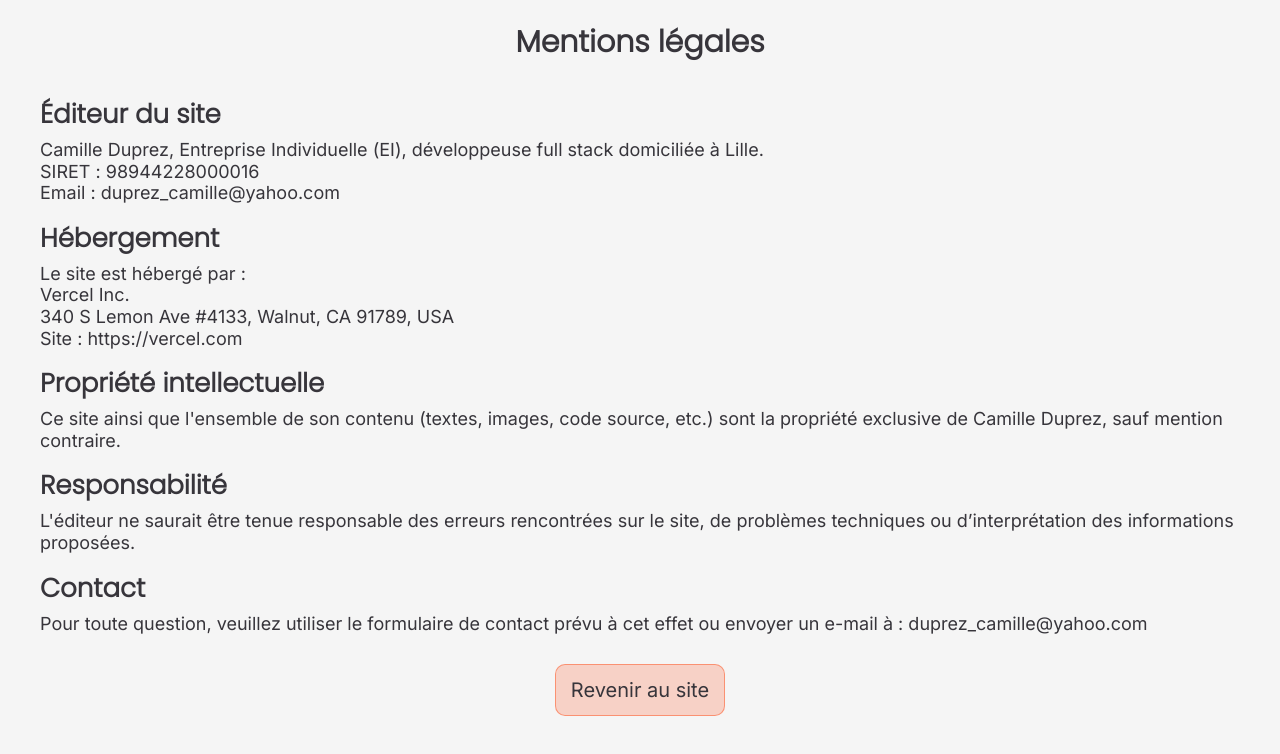
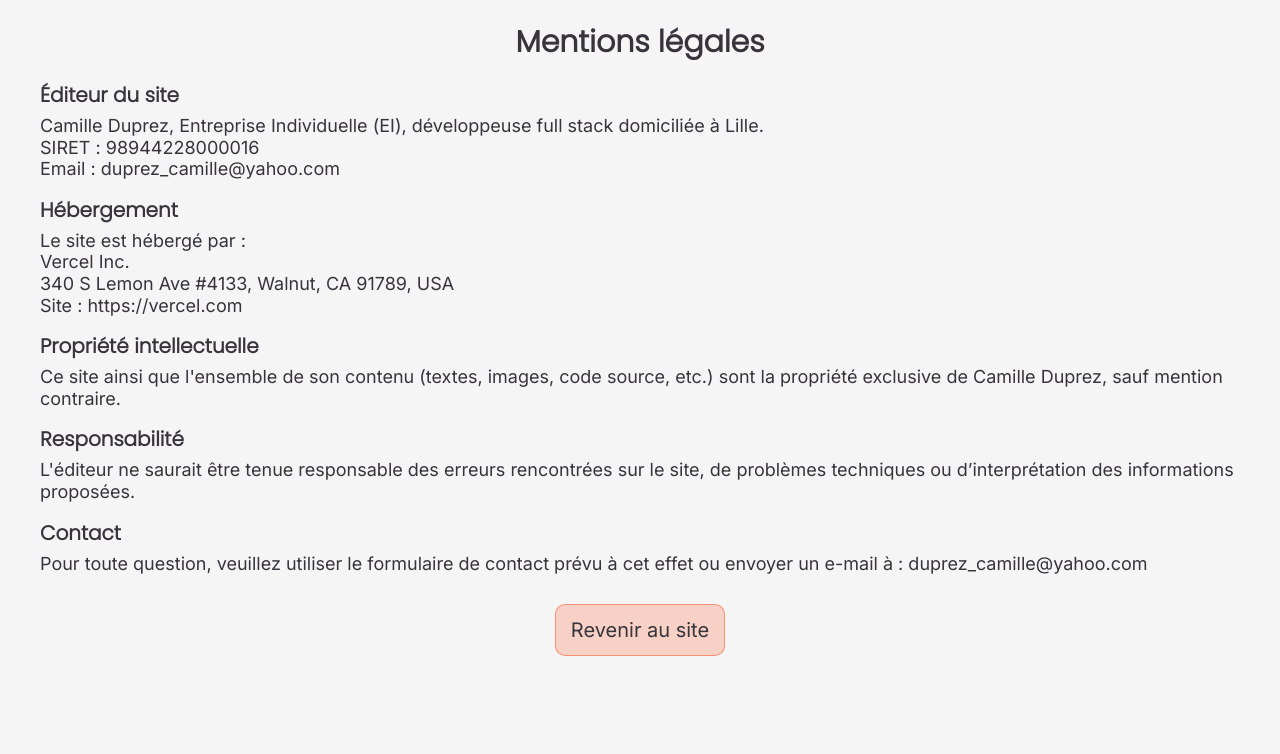
Before and after one commit to Camille0985/Portfolio-v2, a React (Create React App) app: page /mentions-legales in a window 1280 px wide. Shown: the top 754 px of the page. Built offline with nearby package versions, Linux system fonts and the light colour scheme.

Commit message:
Ajout classes h1 - h2 des pages mentions légales, politique de confidentialité et error pour ciblage spécifique

```diff
--- a/src/pages/Error.jsx
+++ b/src/pages/Error.jsx
@@ -6,7 +6,7 @@ const Error = () => {
   return (
     <div className="not-found">
       <div className="container">
-        <h1>404 - Page introuvable</h1>
+        <h1 className="static-h1">404 - Page introuvable</h1>
         <p className="error-message">Oups... la page que vous cherchez n'existe pas ou a été déplacée.</p>
       </div>
       <Link className="back-link" to="/">Revenir au site</Link>
--- a/src/pages/MentionsLegales.jsx
+++ b/src/pages/MentionsLegales.jsx
@@ -5,10 +5,10 @@ const MentionsLegales = () => {
   return (
     <main className="legal-content">
       <div className="container">
-        <h1>Mentions légales</h1>
+        <h1 className="static-h1">Mentions légales</h1>
 
         <section>
-          <h2>Éditeur du site</h2>
+          <h2 className="static-h2">Éditeur du site</h2>
           <p>
             Camille Duprez, Entreprise Individuelle (EI), développeuse full stack domiciliée à Lille.<br />
             SIRET : 98944228000016<br />
@@ -17,7 +17,7 @@ const MentionsLegales = () => {
         </section>
 
         <section>
-          <h2>Hébergement</h2>
+          <h2 className="static-h2">Hébergement</h2>
           <p>
             Le site est hébergé par :<br />
             Vercel Inc.<br />
@@ -27,21 +27,21 @@ const MentionsLegales = () => {
         </section>
 
         <section>
-          <h2>Propriété intellectuelle</h2>
+          <h2 className="static-h2">Propriété intellectuelle</h2>
           <p>
             Ce site ainsi que l'ensemble de son contenu (textes, images, code source, etc.) sont la propriété exclusive de Camille Duprez, sauf mention contraire.
           </p>
         </section>
 
         <section>
-          <h2>Responsabilité</h2>
+          <h2 className="static-h2">Responsabilité</h2>
           <p>
             L'éditeur ne saurait être tenue responsable des erreurs rencontrées sur le site, de problèmes techniques ou d’interprétation des informations proposées.
           </p>
         </section>
 
         <section>
-          <h2>Contact</h2>
+          <h2 className="static-h2">Contact</h2>
           <p>
             Pour toute question, veuillez utiliser le formulaire de contact prévu à cet effet ou envoyer un e-mail à : duprez_camille@yahoo.com
           </p>
--- a/src/pages/PolitiqueConfidentialite.jsx
+++ b/src/pages/PolitiqueConfidentialite.jsx
@@ -5,31 +5,31 @@ const PolitiqueConfidentialite = () => {
   return (
     <main className="legal-content">
       <div className="container">
-        <h1>Politique de confidentialité</h1>
+        <h1 className="static-h1">Politique de confidentialité</h1>
 
         <section>
-          <h2>Données personnelles</h2>
+          <h2 className="static-h2">Données personnelles</h2>
           <p>
             Ce site ne collecte aucune donnée personnelle automatiquement. Le formulaire de contact repose sur le service tiers <a href="https://formsubmit.co" target="_blank" rel="noreferrer">FormSubmit</a>.
           </p>
         </section>
 
         <section>
-          <h2>Formulaire de contact</h2>
+          <h2 className="static-h2">Formulaire de contact</h2>
           <p>
             Les données transmises via le formulaire (nom, adresse e-mail, message) sont envoyées directement par e-mail via FormSubmit et ne sont pas stockées sur ce site.
           </p>
         </section>
 
         <section>
-          <h2>Cookies</h2>
+          <h2 className="static-h2">Cookies</h2>
           <p>
             Ce site n’utilise pas de cookies ni de traceurs à des fins publicitaires ou statistiques.
           </p>
         </section>
 
         <section>
-          <h2>Responsable du traitement</h2>
+          <h2 className="static-h2">Responsable du traitement</h2>
           <p>
             Camille Duprez<br />
             E-mail : duprez_camille@yahoo.com
@@ -37,7 +37,7 @@ const PolitiqueConfidentialite = () => {
         </section>
 
         <section>
-          <h2>Vos droits</h2>
+          <h2 className="static-h2">Vos droits</h2>
           <p>
             Conformément au RGPD, vous pouvez demander l’accès, la rectification ou la suppression de vos données en me contactant à l'adresse indiquée ci-dessus.
           </p>
--- a/src/styles/StaticPage.css
+++ b/src/styles/StaticPage.css
@@ -10,13 +10,13 @@
   justify-content: center;
 }
 
-h1 {
+.static-h1 {
   font-size: 30px;
   margin-bottom: 15px;
   text-align: center;
 }
 
-h2 {
+.static-h2 {
   font-size: 20px;
   margin: 15px 0 5px;
 }
```
